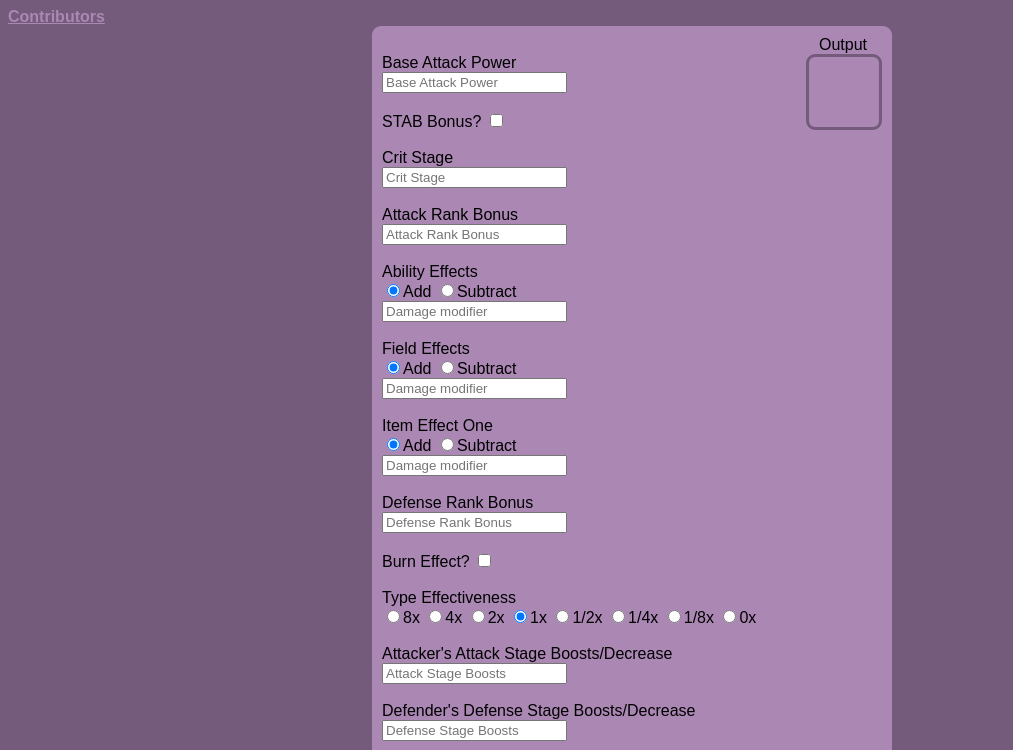
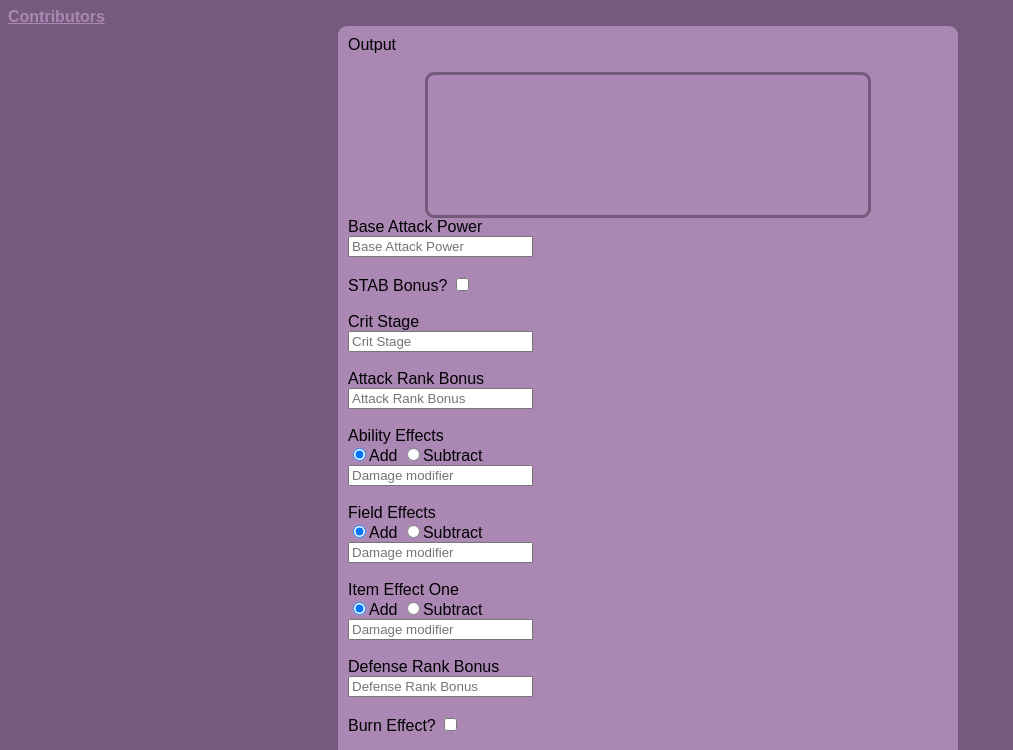
Before and after one commit to Redew/ASB-Reffing-Calc, a plain HTML site: page index.html in a window 1280 px wide. Shown: the top 750 px of the page, without its empty margins (0-1013 px from the left). Drawn offline with nearby package versions, Linux system fonts and the light colour scheme.

Commit message:
Update stylesheet.css

```diff
--- a/stylesheet.css
+++ b/stylesheet.css
@@ -6,29 +6,22 @@ body {
 }
 #container {
     padding: 10px 10px;
-    width:500px;
+    width:600px;
     background-color:#ab87b4;
     border-radius:9px;
     top:250px;
-    left:-300px;
-    transform:translate(70%);
-}
-.finalText {
-    position:relative;
-    float:right;
-    left:-15px;
+    margin: auto;
 }
 .output {
-    width:30px;
-    height:30px;
+    width:400px;
+    height:100px;
     padding:20px;
     border:3px solid #745A7B;
     border-radius:9px;
     text-align:center;
     font-weight:bold;
-    float:right;
-    display:table-cell;
-    vertical-align:middle
+    vertical-align:middle;
+    margin: auto;
 }
 #contributors {
     position: absolute;
@@ -42,6 +35,10 @@ body {
     border-radius: 9px;
     padding:10px;
 }
+.calc td, th {
+    width:50%;
+    display: table-cell;
+}
 a:link, a:visited, a:hover, a:active {
     color:#ab87b4;
 }
```
